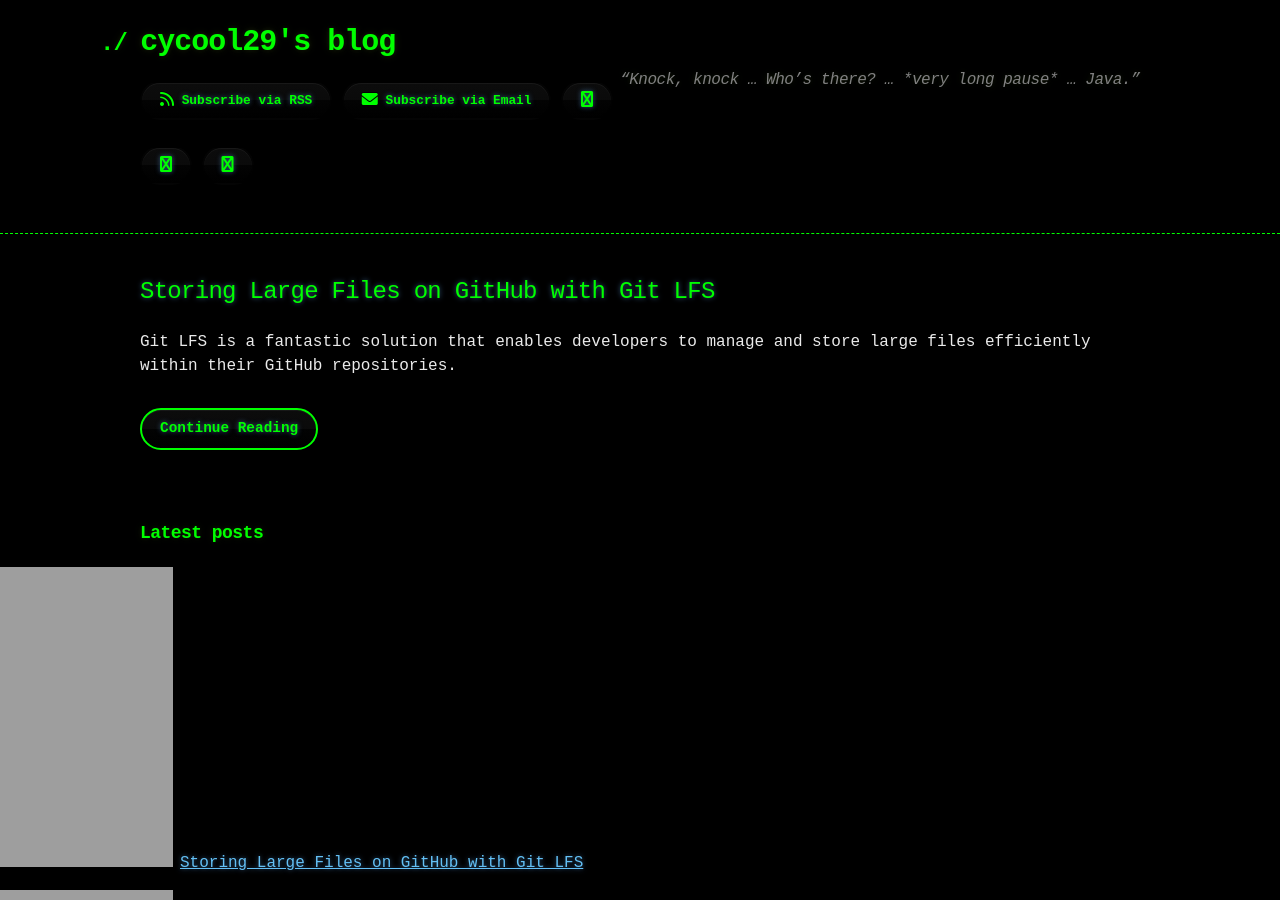
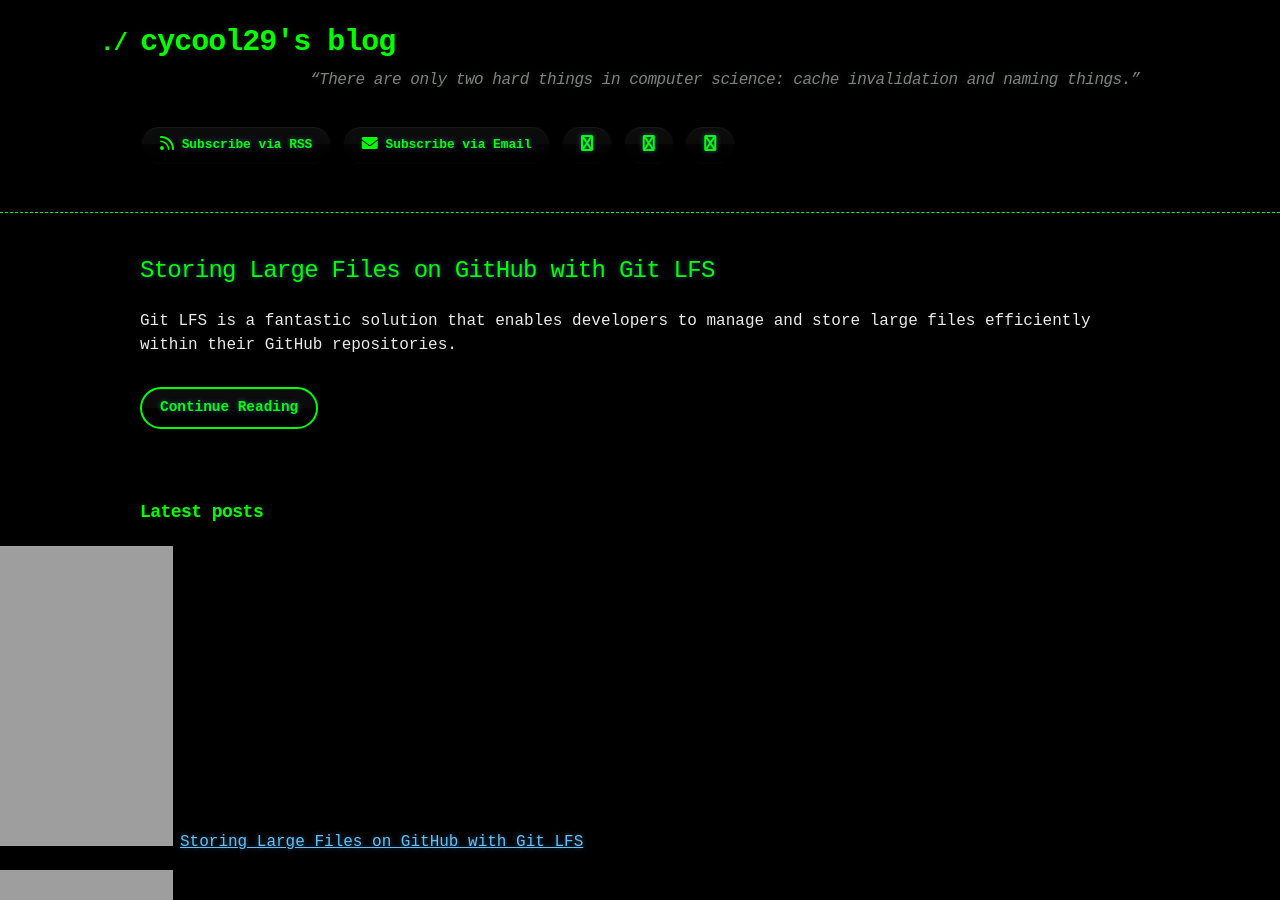
Before and after one commit to cycool29/cycool29.github.io, a Jekyll site: the page built from index.md, in a window 1280 px wide and 900 px high. Built offline with Jekyll 4.4.1, drawn with Linux system fonts in a browser that asks for light colours; a style sheet for code colours, icons or effects is not loaded.

Commit message:
Update quotes

```diff
--- a/_config.yml
+++ b/_config.yml
@@ -1,5 +1,5 @@
 title: cycool29's blog
-description: "“Knock, knock … Who’s there? … *very long pause* … Java.”"
+description: "“There are only two hard things in computer science: cache invalidation and naming things.” "
 bio: A high school student. Intermediate in Python, Git, Bash. Learning JavaScript. He/Him. "
 author: cycool29
 url: https://cycool29.github.io
```
